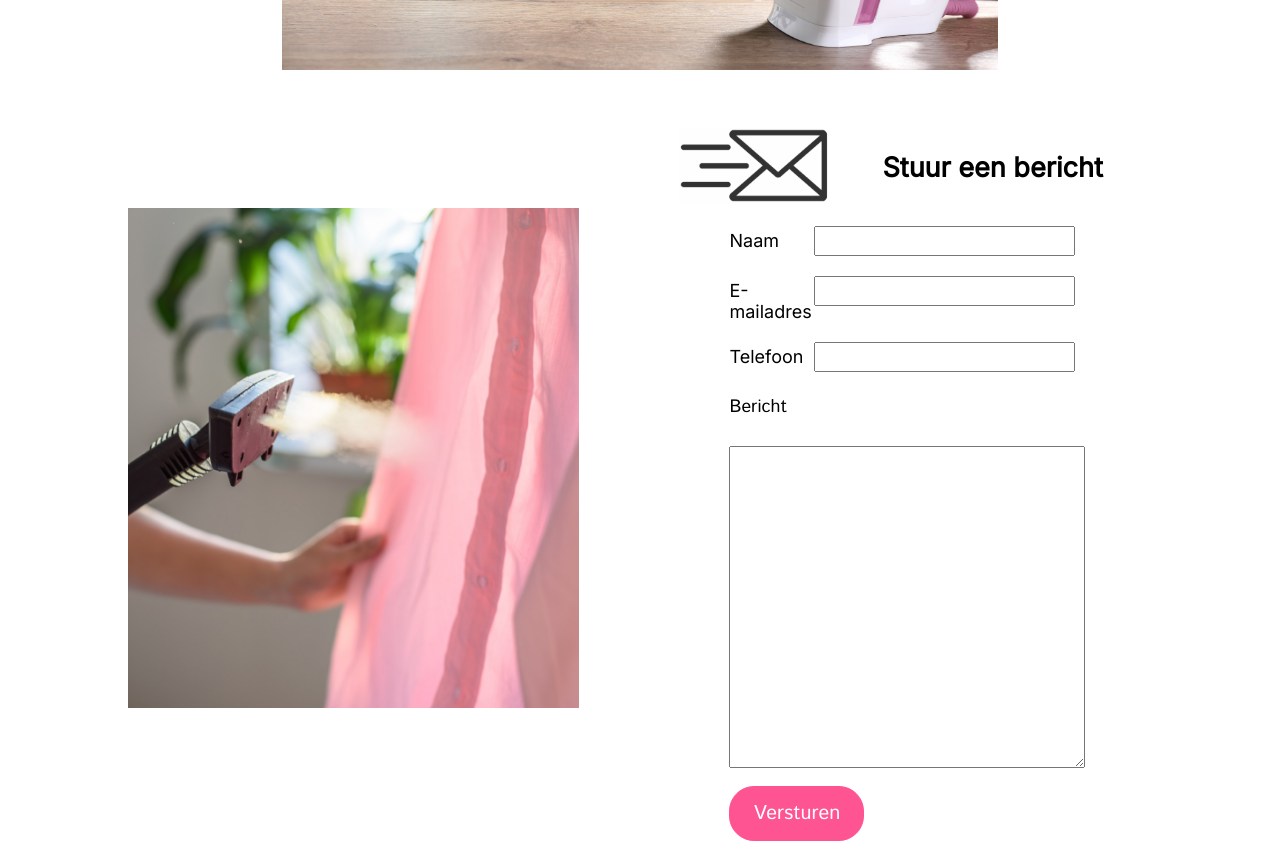
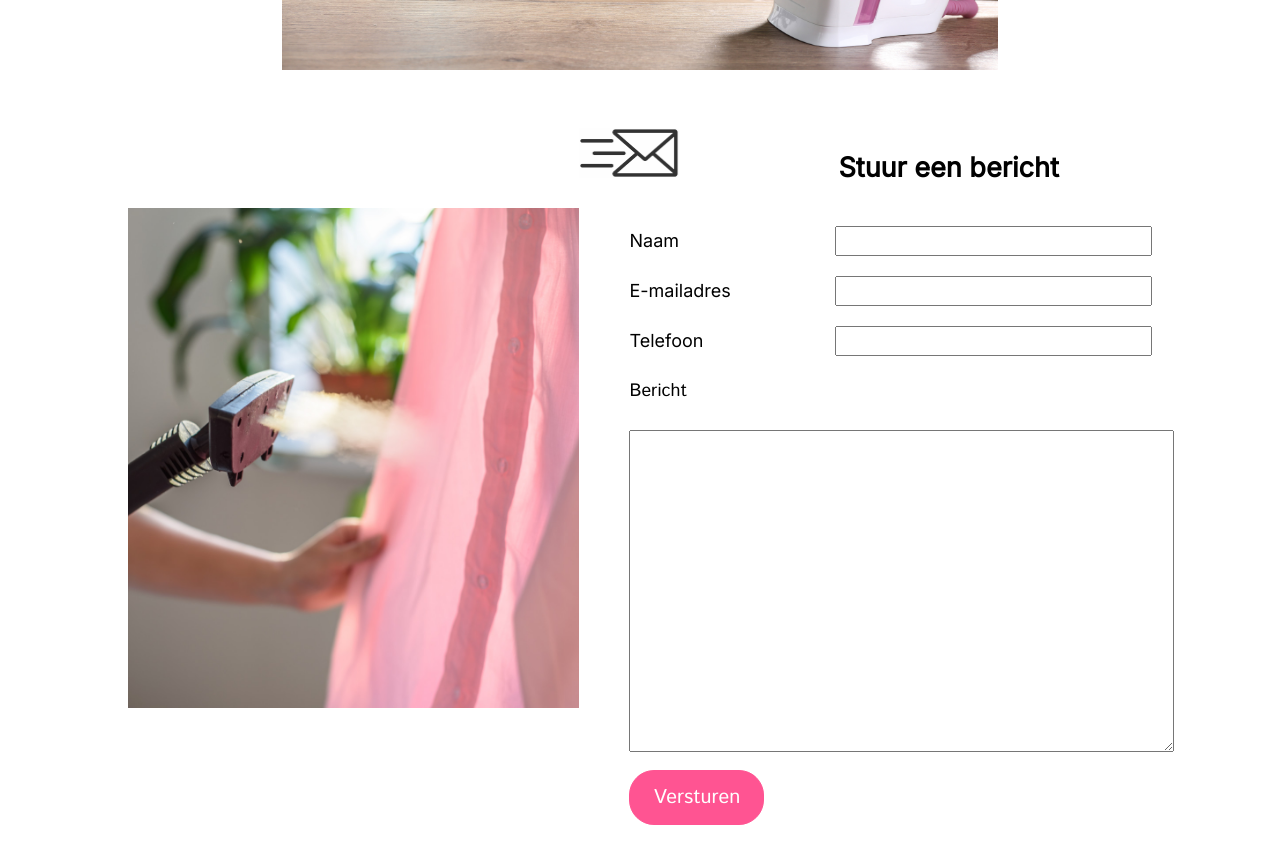
Before and after one commit to clearblocks/irongirl, a React (Create React App) app: page / in a window 1280 px wide. Shown: the part 3420-4263 px from the top of the page. Built offline with nearby package versions, Linux system fonts and the light colour scheme; the HTML template or start-up script is replaced by a standard one; a web font is replaced by a local one.

Commit message:
responsive fixes

```diff
--- a/src/App.scss
+++ b/src/App.scss
@@ -7,7 +7,9 @@ $font_inria: 'Inria Serif';
 $font_istok: 'Istok Web';
 $font_inter: 'Inter';
 $font_arial: 'Arial';
-$desktop: 480px;
+$desktop: 960px;
+$screen_medium: 440px;
+$screen_large: 1400px;
 //$text_color: #491c1c;
 
 body {
@@ -47,7 +49,7 @@ body {
   height: 50px;
   width: 100px;
 
-  @media screen and (min-width: $desktop) {
+  @media screen and (min-width: $screen_large) {
     height: 75px;
     width: 150px;
   }
@@ -85,7 +87,7 @@ img {
 
     width: 40%;
     @media screen and (min-width: $desktop) {
-      width: 20%;
+      width: 40%;
     }
   }
 
@@ -110,7 +112,7 @@ img {
 
     width: 93%;
     @media screen and (min-width: $desktop) {
-      width: 79%;
+      width: 100%;
     }
     height: 300px;
     padding: 10px;
@@ -140,6 +142,10 @@ header {
     margin: 0;
 
     font-size: 16px;
+    @media screen and (min-width: $screen_medium) {
+      font-size: 24px;
+    }
+
     @media screen and (min-width: $desktop) {
       font-size: 36px;
       position: absolute;
@@ -177,6 +183,10 @@ header {
 
     padding-top: 25px;
     padding-left: 20px;
+
+    @media screen and (min-width: $screen_medium) {
+      font-size: 18px;
+    }
 
     @media screen and (min-width: $desktop) {
       position: absolute;
@@ -281,8 +291,11 @@ header {
   height: 300px;
   color: white;
 
+  @media screen and (min-width: $screen_medium) {
+    background-size: cover;
+  }
+
   @media screen and (min-width: $desktop) {
-    background-size: cover;
     background-position-y: -87px;
     position: relative;
     margin: 0 auto;
@@ -384,6 +397,10 @@ header {
         font-size: 16px;
         margin-top: 0;
         margin-right: 10px;
+
+        @media screen and (min-width: $screen_medium) {
+          font-size: 24px;
+        }
 
         @media screen and (min-width: $desktop) {
           font-size: 32px;
@@ -491,8 +508,13 @@ header {
     width: 100%;
 
     @media screen and (min-width: $desktop) {
-      margin-left: 150px;
+      margin-left: 50px;
       width: 80%;
+    }
+
+    @media screen and (min-width: $screen_large) {
+      width: 600px;
+      margin-left: 200px;
     }
 
     .button {
@@ -505,21 +527,24 @@ header {
     .contact-header {
       display: flex;
 
-      img {
-        display: block;
-        margin: 0;
-        @media screen and (min-width: $desktop) {
-          margin-left: -50px;
+      div {
+        width: 40%;
+
+        img {
+          display: block;
+          margin: 0;
+          @media screen and (min-width: $desktop) {
+            margin-left: -50px;
+          }
         }
       }
 
       h2 {
         font-family: $font_inter;
-        margin-left: 30px;
+        width: 60%;
         font-size: 20px;
         @media screen and (min-width: $desktop) {
           font-size: 27px;
-          margin-left: 53px;
         }
       }
     }
--- a/src/components/molecules/ContactForm.tsx
+++ b/src/components/molecules/ContactForm.tsx
@@ -24,7 +24,7 @@ export const ContactForm = () => {
 
   return (
     <div className={"contact-form"}>
-      <div className={"contact-header"}><EmailIcon /><h2>Stuur een bericht</h2></div>
+      <div className={"contact-header"}><div><EmailIcon /></div><h2>Stuur een bericht</h2></div>
       <FormInput name={'name'} label={'Naam'} value={name} onChange={(value) => {setName(value)}}/>
       <FormInput name={'email'} label={'E-mailadres'} value={email} onChange={(value) => {setEmail(value)}}/>
       <FormInput name={'phone'} label={'Telefoon'} value={phone} onChange={(value) => {setPhone(value)}}/>
```
